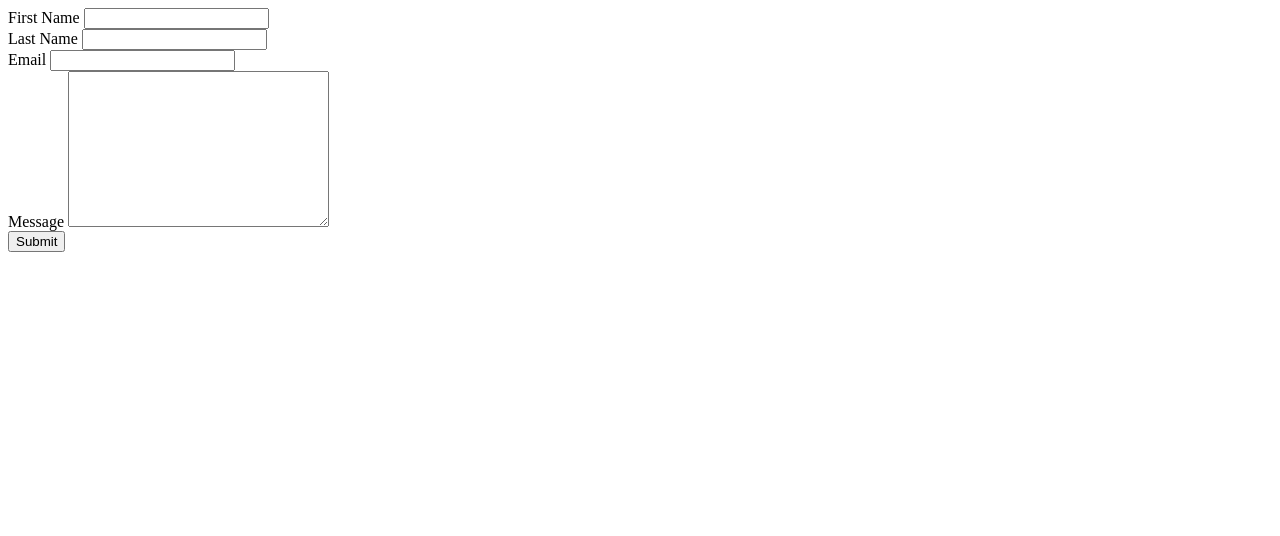
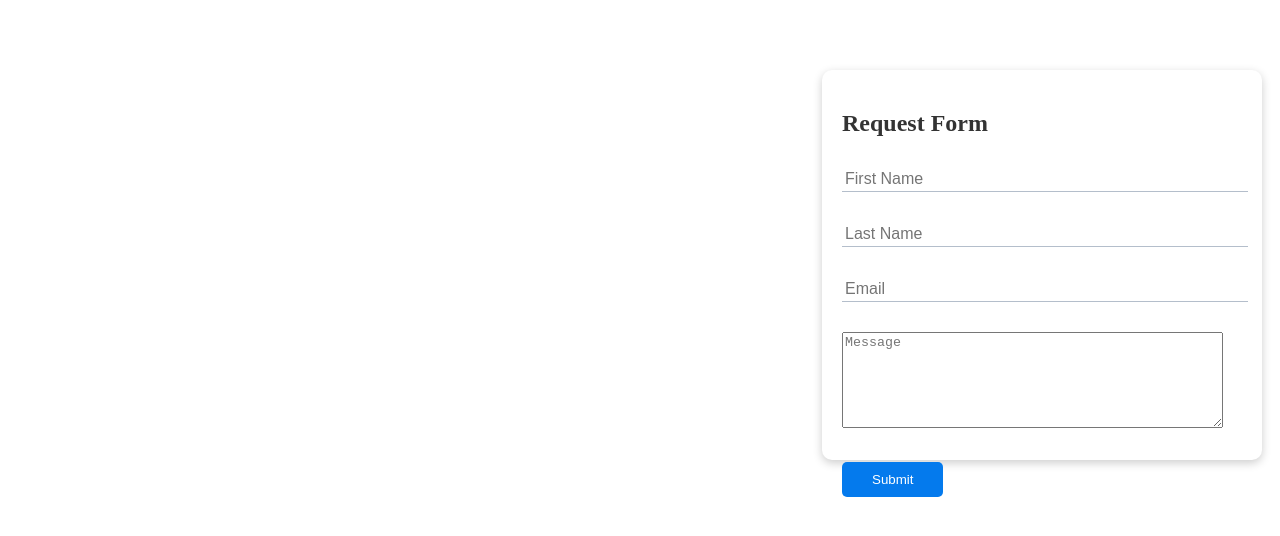
Before and after one commit to Geordie404/AnimeWebPage, a plain HTML site: page contact form/index 2.html in a window 1280 px wide. Drawn offline with Linux system fonts and the light colour scheme.

Commit message:
contact form upgrade

```diff
--- a/contact form/index 2.html
+++ b/contact form/index 2.html
@@ -4,34 +4,36 @@
   <meta charset="UTF-8">
   <meta name="viewport" content="width=device-width, initial-scale=1.0">
   <meta http-equiv="X-UA-Compatible" content="ie=edge">
+<link rel="stylesheet" href="style.css">
   <title>Contact Form</title>
 </head>
 <body>
   <section>
-    <div class="container">
+    <div class="contact-form card">
+      <h2>Request Form</h2>
       <form action="https://formspree.io/f/xnqledvw" method="POST">
 
-        <div class="form-group">
-          <label for="firstName">First Name</label>
-          <input type="text" id="firstName" name="firstName">
+        <div class="form-control">
+          <!-- <label for="firstName">First Name</label> -->
+          <input type="text" placeholder="First Name" name="firstName">
         </div>
 
-        <div class="form-group">
-          <label for="lastName">Last Name</label>
-          <input type="text" id="lastName" name="lastName">
+        <div class="form-control">
+          <!-- <label for="lastName">Last Name</label> -->
+          <input type="text" placeholder="Last Name" name="lastName">
         </div>
 
-        <div class="form-group">
-          <label for="email">Email</label>
-          <input type="email" id="email" name="_replyto">
+        <div class="form-control">
+          <!-- <label for="email">Email</label> -->
+          <input type="email" placeholder="Email" name="_replyto">
         </div>
 
-        <div class="form-group">
-          <label for="message">Message</label>
-          <textarea type="text" id="message" name="message" cols="30" rows="10"></textarea>
+        <div class="form-control">
+          <!-- <label for="message">Message</label> -->
+          <textarea type="text" placeholder="Message" name="message" cols="45" rows="6"></textarea>
         </div>
 
-        <button type="submit">Submit</button>
+        <button class="btn btn-primary" type="submit">Submit</button>
       </form>
     </div
     <div id="status"></div>
--- /dev/null
+++ b/contact form/style.css
@@ -0,0 +1,54 @@
+:root{
+  --primary-color: #047aed;
+}
+
+.contact-form {
+  position: relative;
+  top: 60px;
+  height: 350px;
+  width: 400px;
+  padding: 40px;
+  z-index: 100;
+  justify-self: flex-end;
+}
+
+.contact-form .form-control {
+  margin: 30px 0;
+}
+
+.contact-form input[type='text'],
+.contact-form input[type='email'] {
+  border: 0;
+  border-bottom: 1px solid #b4becb;
+  width: 100%;
+  padding: 3px;
+  font-size: 16px;
+}
+
+.contact-form input:focus {
+  outline: none;
+}
+
+.btn {
+  display: inline-block;
+  padding: 10px 30px;
+  cursor: pointer;
+  background: var(--primary-color);
+  color: #fff;
+  border: none;
+  border-radius: 5px;
+}
+
+.btn-outline {
+  background-color: transparent;
+  border: 1px #fff;
+}
+
+.card {
+  background-color: #fff;
+  color: #333;
+  border-radius: 10px;
+  box-shadow: 0 3px 10px rgba(0, 0, 0, 0.2);
+  padding: 20px;
+  margin: 10px;
+}
```
